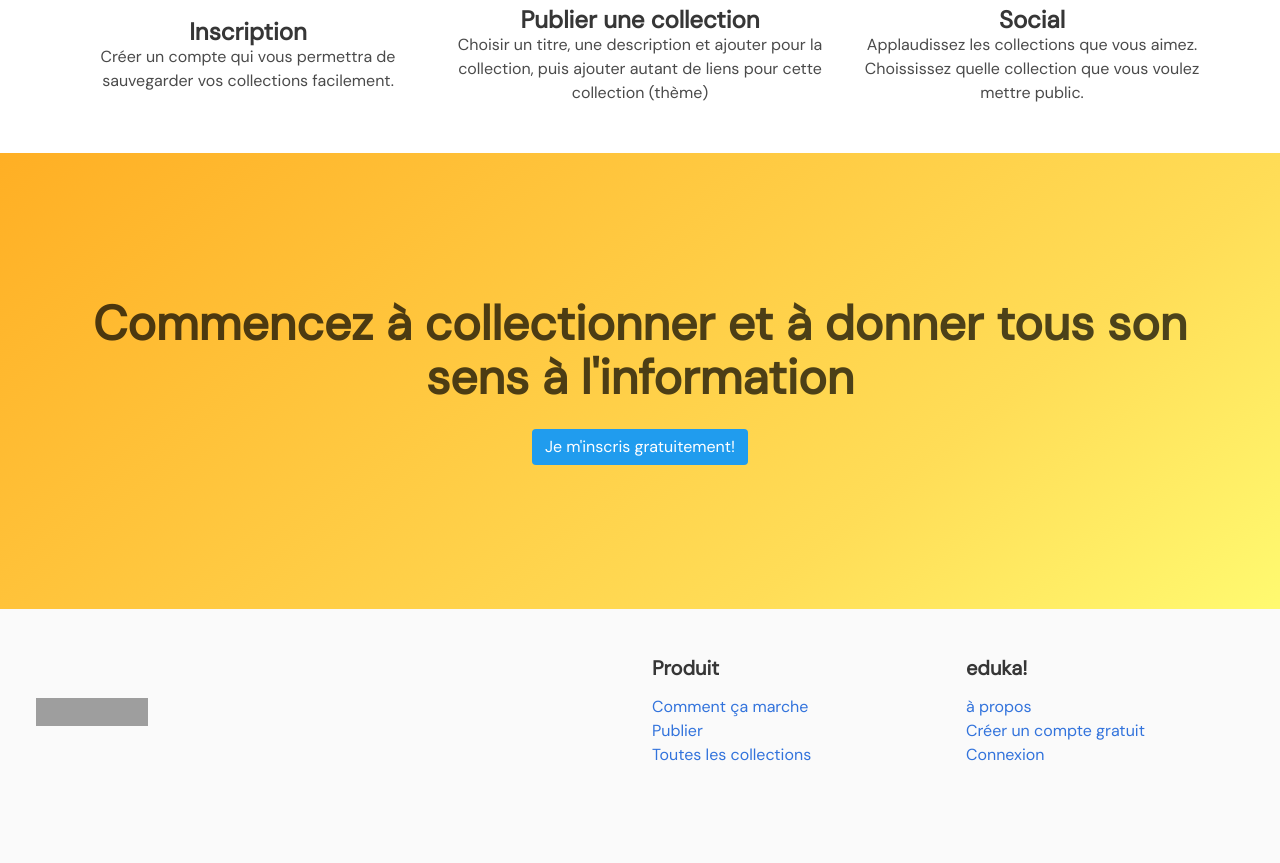
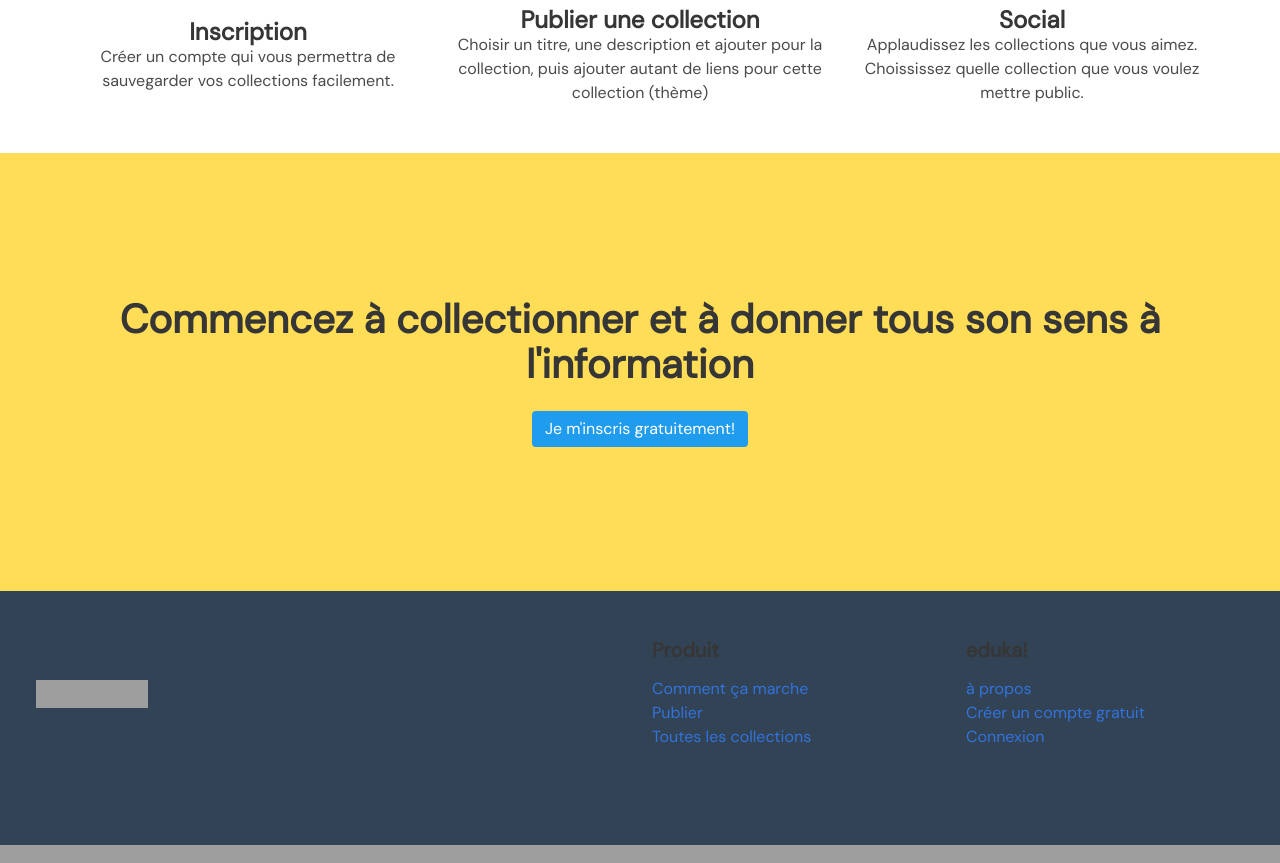
Before and after one commit to mimlrd/udeka, a Flask app: page / in a window 1280 px wide. Shown: the part 2845-3708 px from the top of the page. Run offline with Flask 2, Linux system fonts and the light colour scheme; some libraries are stand-ins or nearby versions; some web fonts are replaced; grey boxes are pictures that could not be loaded.

Commit message:
Started the reponsiveness of the flask app - adapt to mobile

```diff
--- a/eduka/core/static/css/style.css
+++ b/eduka/core/static/css/style.css
@@ -35,6 +35,12 @@ body{
 .rows{
     display: flex;
     flex-direction: column;
+}
+
+
+.footer.is-dark-color{
+  background-color: #324355;
+  color: #fff;
 }
 
 
--- a/eduka/core/static/js/toggle-slides.js
+++ b/eduka/core/static/js/toggle-slides.js
@@ -15,4 +15,17 @@ $(document).ready(function(){
     $('.slide-in').toggleClass('show');
 });
 
+
+//*--------------- NAVBAR -------------------------------------
+
+// Check for click events on the navbar burger icon
+  $(".navbar-burger").click(function() {
+      // Toggle the "is-active" class on both the "navbar-burger" and the "navbar-menu"
+      $(".navbar-burger").toggleClass("is-active");
+      $(".navbar-menu").toggleClass("is-active");
+
+  });
+
+  //*--------------- NAVBAR -------------------------------------
+
 });
--- a/eduka/core/templates/core/base.html
+++ b/eduka/core/templates/core/base.html
@@ -23,19 +23,18 @@
       <nav class="navbar" role="navigation" aria-label="main navigation">
         <div class="navbar-brand">
           <a class="navbar-item" href="{{ url_for('core.home') }}">
-            <img src="https://bulma.io/images/bulma-logo.png" width="112" height="28">
+            <img src="https://first-rep-eduka.s3.eu-west-3.amazonaws.com/site-logos/eduka_logo_small.png" width="112" height="28">
           </a>
 
-          <a role="button" class="navbar-burger burger" aria-label="menu" aria-expanded="false" data-target="navbarBasicExample">
+          <a role="button" class="navbar-burger burger" aria-label="menu" aria-expanded="false" data-target="navMenu">
             <span aria-hidden="true"></span>
             <span aria-hidden="true"></span>
             <span aria-hidden="true"></span>
           </a>
         </div>
 
-        <div id="navbarBasicExample" class="navbar-menu">
+        <div class="navbar-menu" id="navMenu">
           <div class="navbar-start">
-
             <a class="navbar-item"  href="{{ url_for('core.home') }}">Home</a>
             <a class="navbar-item"  href="{{ url_for('core.about') }}">À propos de</a>
             <a class="navbar-item"  href="{{ url_for('core.show_collections') }}">Collections</a>
@@ -59,8 +58,8 @@
               </div>
             </div>
           </div>
+        </div>
 
-        </div>
       </nav>
 
     </header>
--- a/eduka/core/templates/core/footer.html
+++ b/eduka/core/templates/core/footer.html
@@ -3,14 +3,14 @@
 
 <!-------- FOOTER Start here ---------->
 
-<footer class="footer">
-  <div class="columns is-desktop is-vcentered">
+<footer class="footer is-dark-color">
+  <div class="columns is-vcentered">
       <!-------- Left side column ---------->
-    <div class="column is-half">
+    <div class="column is-half-desktop is-half-tablet">
 
       <div class="navbar-brand">
-        <a class="navbar-item" href="https://bulma.io">
-          <img src="https://bulma.io/images/bulma-logo.png" width="112" height="28">
+        <a class="navbar-item" href="{{ url_for('core.home') }}">
+          <img src="https://first-rep-eduka.s3.eu-west-3.amazonaws.com/site-logos/eduka_logo_white_small_white.png" width="112" height="28">
         </a>
       </div>
     </div>
--- a/eduka/core/templates/core/home.html
+++ b/eduka/core/templates/core/home.html
@@ -9,24 +9,41 @@
       <section class="hero is-prime-color is-section1" id="section1">
         <div class="hero-body">
           <div class="container">
-            <div class="columns is-desktop is-vcentered">
+            <div class="columns is-vcentered">
 
-              <div class="column is-two-fifths">
+              <div class="column is-two-fifths-desktop is-full-tablet has-text-left-desktop has-text-centered-mobile has-text-centered-tablet ">
+
+                <div class="columns">
+                  <div class="column">
                     {# Column left for the text#}
-                <h1 class="title is-1">  La nouvelle façon d'organiser les infos pertinentes par thème.</h1>
-                <div class="content is-medium">
+                    <h1 class="title is-2">  La nouvelle façon d'organiser les infos pertinentes par thème.</h1>
+                    <div class="content is-medium ">
                       <p >Le site qui vous aide à regrouper, organiser et visualiser toutes
                         les informations sur un thème/ sujet tous simplement.
                       </p>
                     </div>
 
+                  </div>
+                </div>
 
+
+                <div class="colums" >
                   {% if current_user.is_authenticated %}
+                  <div class="column">
                     <a  href="{{url_for('posts.add_post')}}" class="button is-primary">Je crée une collection</a>
+                  </div>
                   {% else %}
-                <a href="{{url_for('users.registration')}}" class="button is-info">Je m'inscris gratuitement!</a>
+                  <div class="column" >
+                    <a href="{{url_for('users.registration')}}" class="button is-info">Je m'inscris!</a>
+                  </div>
+                  <div class="column">
                     <a href="#section-hiw" class="button is-primary is-outlined">Comment ça marche?</a>
+                  </div>
                   {% endif %}
+
+                </div>
+
+
 
 
               </div>
@@ -79,7 +96,7 @@
       <section class="hero" id="section3">
         <div class="hero-body">
           <div class="container">
-            <div class="columns is-desktop is-centered">
+            <div class="columns is-centered">
               <div class="column has-text-centered">
                 <h1 class="title is-1">  Intelligent Et Intuitive.</h1>
                 <div class="content is-medium">
@@ -108,7 +125,7 @@
 
               <div class="columns is-desktop is-vcentered">
 
-                <div class="column is-two-fifths">
+                <div class="column is-two-fifths-desktop is-full-tablet has-text-centered-mobile has-text-centered-tablet">
                   {# Column left for the text#}
                   <h1 class="title is-3">Comment Ça Marche?</h1>
                   <div class="content is-medium">
@@ -228,12 +245,12 @@
 
       <!-------- section rejoignez-nous ------->
 
-      <section class="hero is-warning is-medium is-bold">
+      <section class="hero has-background-warning is-medium is-bold">
         <div class="hero-body">
           <div class="container">
-            <div class="columns is-desktop is-centered">
+            <div class="columns is-centered">
               <div class="column has-text-centered">
-                <h1 class="title is-1"> Commencez à collectionner et à donner tous son sens à l'information</h1>
+                <h1 class="title is-2"> Commencez à collectionner et à donner tous son sens à l'information</h1>
                 {% if current_user.is_authenticated %}
                 <a  href="{{url_for('posts.add_post')}}" class="button is-primary">Je crée une collection</a>
                 {% else %}
--- a/eduka/models.py
+++ b/eduka/models.py
@@ -172,7 +172,7 @@ class Post(db.Model):
         self.level_end = level_end;
         self.privacy_level = privacy_level;
         self.user_id = user_id
-        self.date_updated = dt.utcnow
+        #self.date_updated = dt.utcnow
 
         if self.public_id is None:
             self.public_id = str(shortuuid.uuid())
--- a/eduka/users/templates/users/account.html
+++ b/eduka/users/templates/users/account.html
@@ -4,6 +4,7 @@
 
 {% block content %}
     <!----- Slidding right section --->
+    {% if current_user.id == user.id %}
     <div class="slide-in from-right">
       <div class="slide-in-content">
         {% with user=user, form=form %}
@@ -11,6 +12,7 @@
         {% endwith %}
       </div>
     </div>
+    {% endif %}
     <!----- //Slidding right section --->
 
     <section class="hero is-prime-color">
```
Also changed, not shown: eduka/posts/views.py (+10 -8 lines), logs.txt (added, +13 -0 lines). Lines whose indentation alone changed are shown as unchanged.
